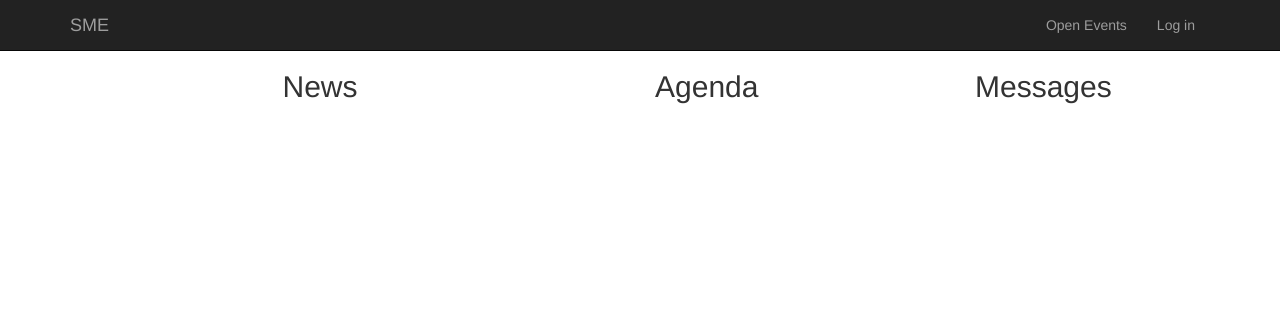
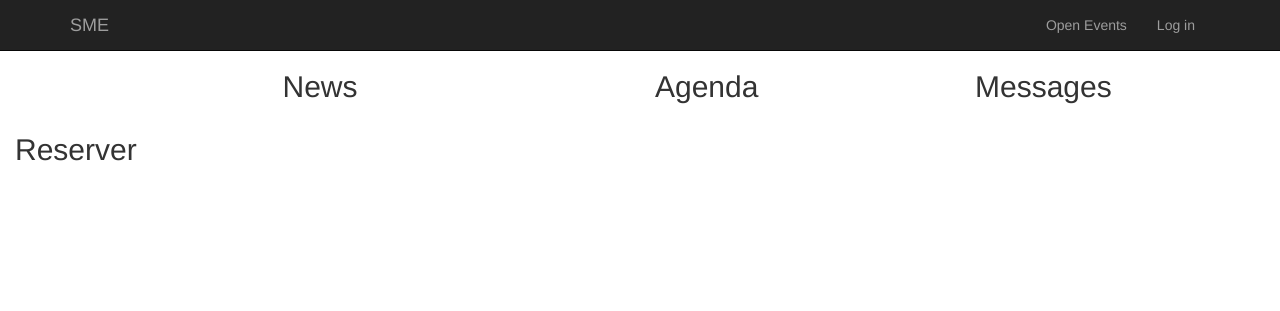
Before and after one commit to Requinard/OperationSquid, a Django app: template templates/sharing/index.html in a window 1280 px wide. Shown: the top 311 px of the page. Run offline with Django 3.2, Linux system fonts and the light colour scheme; the template is opened without the code that fills it, so the values that code supplies are empty; parts of the project's set-up code (start-up, migrations or seed data) failed here and were passed over; some libraries are stand-ins or nearby versions.

Commit message:
changed index to accomodate for reservations

```diff
--- a/templates/sharing/index.html
+++ b/templates/sharing/index.html
@@ -1,11 +1,19 @@
 {% extends 'base.html' %}
 
 {% block content-full %}
-<div class="row">
-<div class="col-md-6">
-	<h2 class="text-center">News</h2>
-</div>
-	<div class="col-md-3"><h2>Agenda</h2></div>
-	<div class="col-md-3"><h2>Messages</h2></div>
-</div>
+	<div class="row">
+		<div class="col-md-9">
+			<div class="row">
+				<div class="col-md-8"><h2 class="text-center">News</h2></div>
+				<div class="col-md-4"><h2>Agenda</h2></div>
+			</div>
+			<div class="row">
+				<div class="col-md-12">
+					<h2>Reserver</h2>
+				</div>
+			</div>
+		</div>
+
+		<div class="col-md-3"><h2>Messages</h2></div>
+	</div>
 {% endblock %}
```
